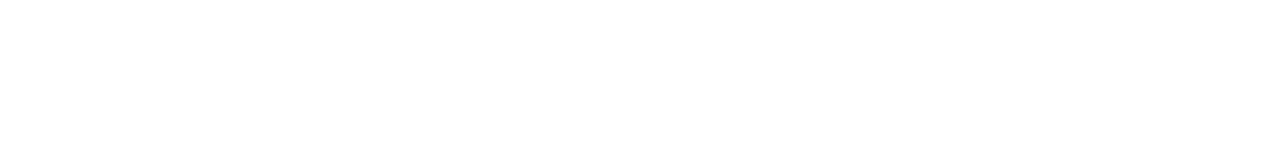
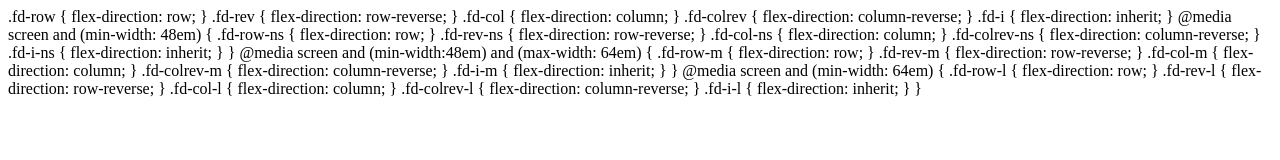
Before and after one commit to mrmrs/css-flex-direction, a website: page index.html in a window 1280 px wide. Drawn offline with Linux system fonts and the light colour scheme.

Commit message:
Adding css contents to html file for documentation

```diff
--- a/index.html
+++ b/index.html
@@ -12,5 +12,35 @@
     <link rel="stylesheet" href="flex-direction.css">
   </head>
   <body>
-  </body>
+.fd-row {     flex-direction: row; }
+.fd-rev {     flex-direction: row-reverse; }
+.fd-col {     flex-direction: column; }
+.fd-colrev {  flex-direction: column-reverse; }
+.fd-i {       flex-direction: inherit; }
+
+@media screen and (min-width: 48em) {
+.fd-row-ns {     flex-direction: row; }
+.fd-rev-ns {     flex-direction: row-reverse; }
+.fd-col-ns {     flex-direction: column; }
+.fd-colrev-ns {  flex-direction: column-reverse; }
+.fd-i-ns {       flex-direction: inherit; }
+}
+
+@media screen and (min-width:48em) and (max-width: 64em) {
+.fd-row-m {     flex-direction: row; }
+.fd-rev-m {     flex-direction: row-reverse; }
+.fd-col-m {     flex-direction: column; }
+.fd-colrev-m {  flex-direction: column-reverse; }
+.fd-i-m {       flex-direction: inherit; }
+}
+
+@media screen and (min-width: 64em) {
+.fd-row-l {     flex-direction: row; }
+.fd-rev-l {     flex-direction: row-reverse; }
+.fd-col-l {     flex-direction: column; }
+.fd-colrev-l {  flex-direction: column-reverse; }
+.fd-i-l {       flex-direction: inherit; }
+}
+
+</body>
 </html>
```
